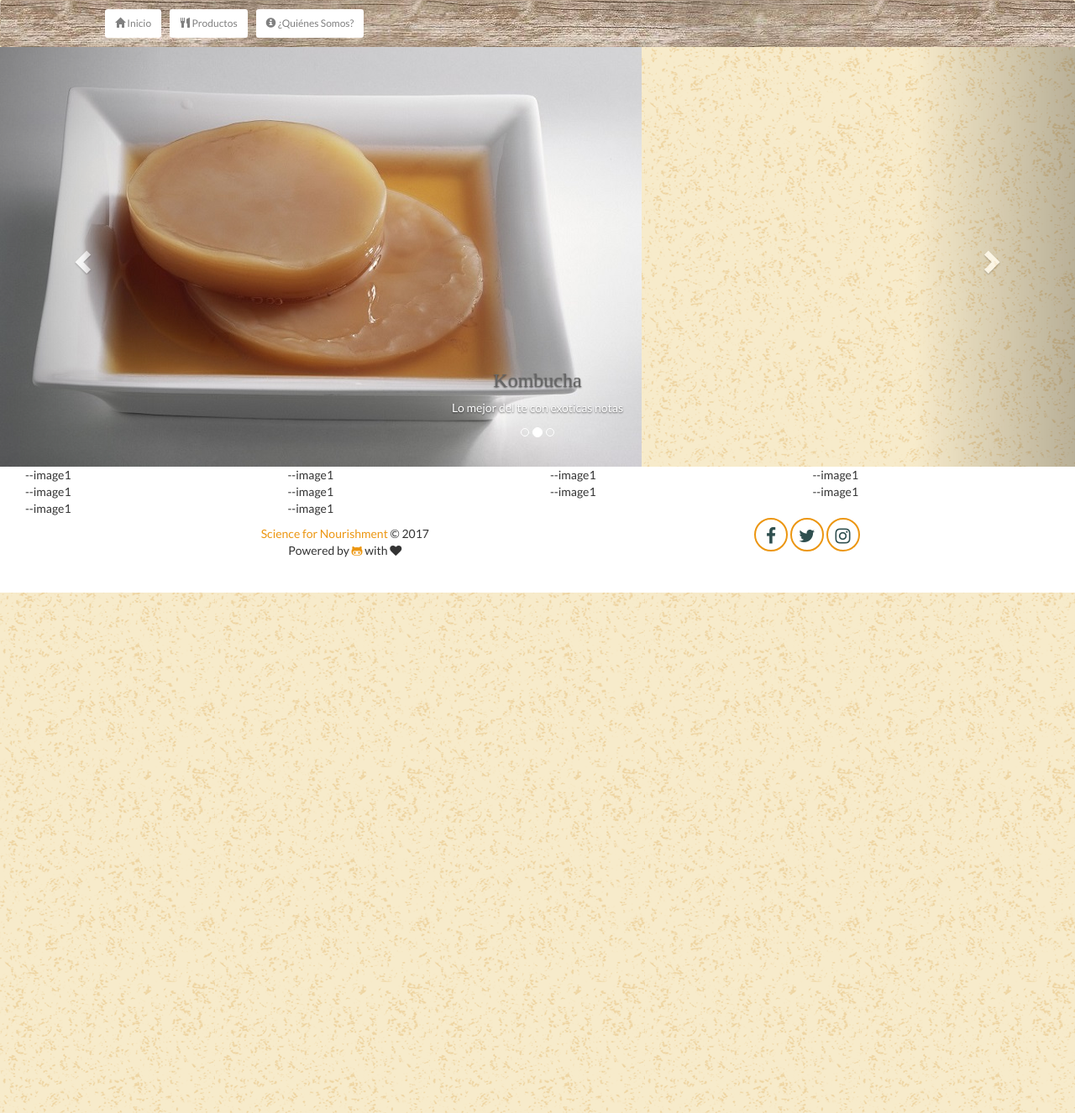
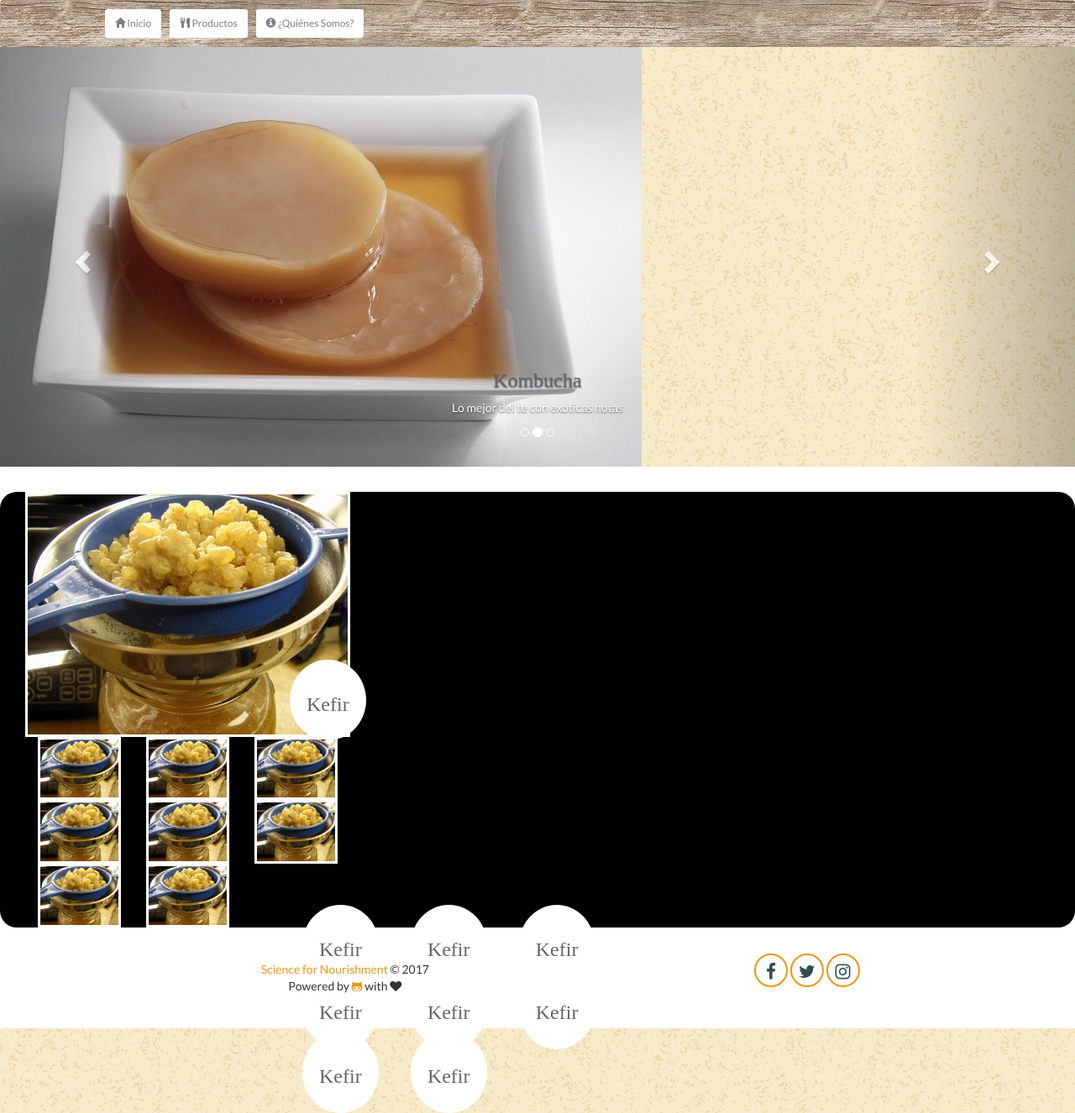
Before and after one commit to ScienceforNourishment/ScienceforNourishment.github.io, a Jekyll site: the page built from products.html, in a window 1280 px wide. Shown: the whole page at 84% size. Built offline with Jekyll 4.4.1, drawn with Linux system fonts in a browser that asks for light colours; nearby versions of some CDN libraries; some web fonts are replaced.

Commit message:
Adding gallery in products

```diff
--- a/products.html
+++ b/products.html
@@ -50,34 +50,57 @@ title: "Science for Nourishment - Productos"
         </header>
      </div>
      <section class="col-md-12 productsdiv">
-         <div class="col-md-3">
-             --image1
+         <div class="col-md-4">
+            <img class="imgprod" alt="kefir" src="/assets/kefir.jpeg">
+            <div class="productid">
+            <h3>Kefir</h3>
+            </div>
+         <div class="col-md-4">
+            <img class="imgprod" alt="kefir" src="/assets/kefir.jpeg">
+            <div class="productid">
+            <h3>Kefir</h3>
+            </div>
          </div>
-        <div class="col-md-3">
-             --image1
+         <div class="col-md-4">
+            <img class="imgprod" alt="kefir" src="/assets/kefir.jpeg">
+            <div class="productid">
+            <h3>Kefir</h3>
+            </div>
          </div>
-        <div class="col-md-3">
-             --image1
+         <div class="col-md-4">
+            <img class="imgprod" alt="kefir" src="/assets/kefir.jpeg">
+            <div class="productid">
+            <h3>Kefir</h3>
+            </div>
          </div>
-        <div class="col-md-3">
-             --image1
+         <div class="col-md-4">
+            <img class="imgprod" alt="kefir" src="/assets/kefir.jpeg">
+            <div class="productid">
+            <h3>Kefir</h3>
+            </div>
          </div>
-        <div class="col-md-3">
-             --image1
+         <div class="col-md-4">
+            <img class="imgprod" alt="kefir" src="/assets/kefir.jpeg">
+            <div class="productid">
+            <h3>Kefir</h3>
+            </div>
          </div>
-        <div class="col-md-3">
-             --image1
+         <div class="col-md-4">
+            <img class="imgprod" alt="kefir" src="/assets/kefir.jpeg">
+            <div class="productid">
+            <h3>Kefir</h3>
+            </div>
          </div>
-        <div class="col-md-3">
-             --image1
+         <div class="col-md-4">
+            <img class="imgprod" alt="kefir" src="/assets/kefir.jpeg">
+            <div class="productid">
+            <h3>Kefir</h3>
+            </div>
          </div>
-        <div class="col-md-3">
-             --image1
-         </div>
-        <div class="col-md-3">
-             --image1
-         </div>
-        <div class="col-md-3">
-             --image1
+         <div class="col-md-4">
+            <img class="imgprod" alt="kefir" src="/assets/kefir.jpeg">
+            <div class="productid">
+            <h3>Kefir</h3>
+            </div>
          </div>
      </section>
```
Also changed, not shown: assets/css/all.css.
